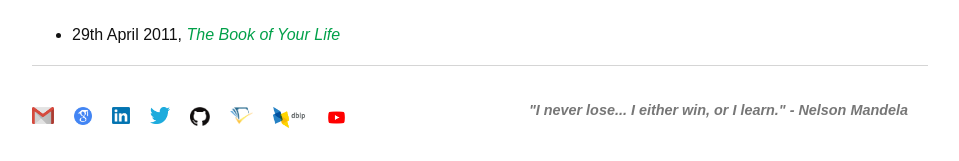
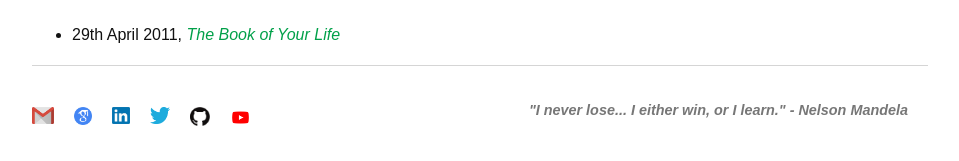
Before and after one commit to Uppaal/Uppaal.github.io, a Jekyll site: the page built from writings.html, in a window 1280 px wide. Shown: the part 1117-1278 px from the top of the page, without its empty margins (160-1119 px from the left). Built offline with Jekyll 4.4.1, drawn with Linux system fonts in a browser that asks for light colours.

Commit message:
Update default.html

```diff
--- a/_layouts/default.html
+++ b/_layouts/default.html
@@ -33,8 +33,8 @@
 				<li style="float:left"><a href="https://www.linkedin.com/in/rheeyauppaal"><img alt="LinkedIN" src="../images/linkedin-logo.jpeg" height="17"/></a></li>
 				<li style="float:left"><a href="https://twitter.com/ruppaal?lang=en"><img alt="Twitter" src="../images/Twitter_Logo_new.png" height="17"></a></li>
 				<li style="float:left"><a href="https://github.com/Uppaal"><img alt="GitHub" src="../images/github-logo.png" height="19"></a></li>
-				<li style="float:left"><a href="https://www.semanticscholar.org/author/Rheeya-Uppaal/114693523"><img alt="Semantic Scholar" src="../images/semantic-scholar-logo.png" height="19"/></a></li>
-				<li style="float:left"><a href="https://dblp.uni-trier.de/pid/241/5394.htm"><img alt="DBLP" src="../images/dblp-logo.png" height="21"/></a></li>
+<!-- 				<li style="float:left"><a href="https://www.semanticscholar.org/author/Rheeya-Uppaal/114693523"><img alt="Semantic Scholar" src="../images/semantic-scholar-logo.png" height="19"/></a></li> -->
+<!-- 				<li style="float:left"><a href="https://dblp.uni-trier.de/pid/241/5394.htm"><img alt="DBLP" src="../images/dblp-logo.png" height="21"/></a></li> -->
 				<li style="float:left"><a href="https://www.youtube.com/@rheeyauppaal/featured"><img alt="YouTube" src="../images/youtube-logo.png" height="21"/></a></li>
 				<li style="float:right"><i>"I never lose... I either win, or I learn." - Nelson Mandela</i></li>
 			</ul>
```
